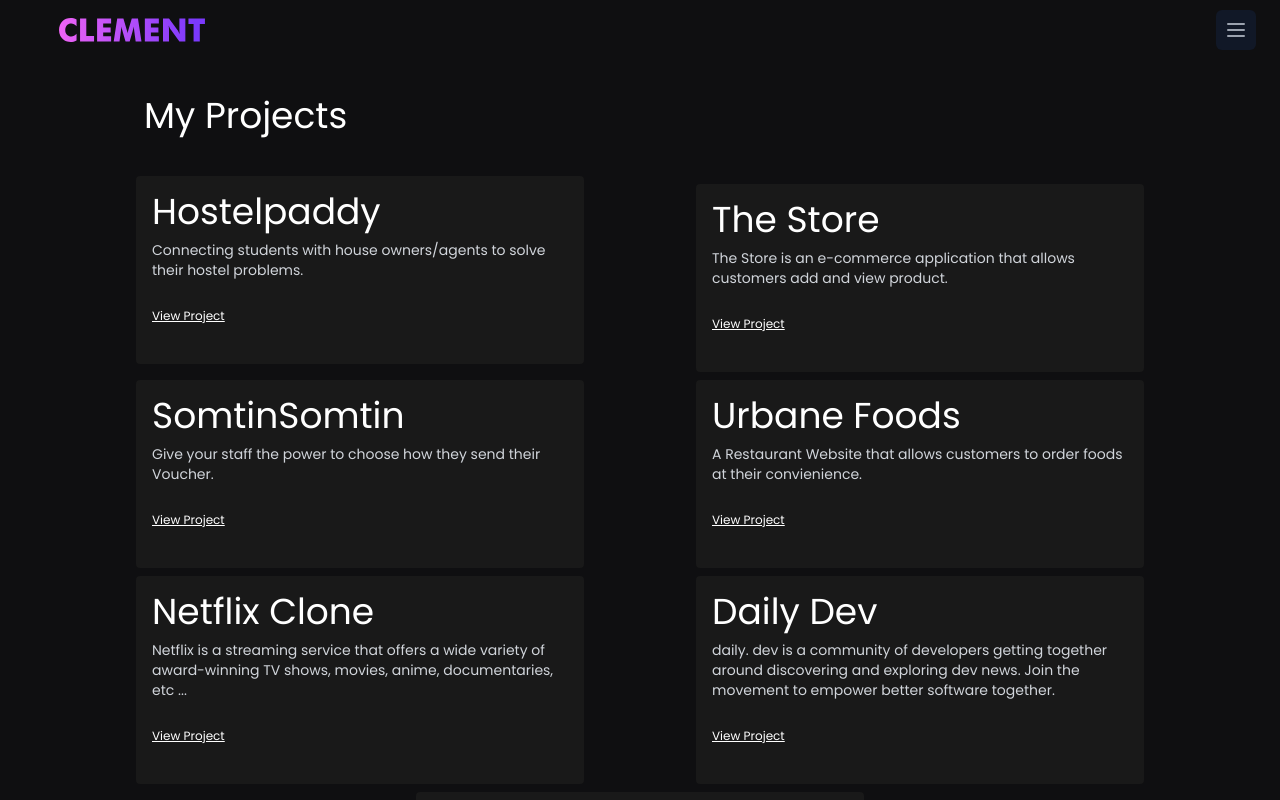
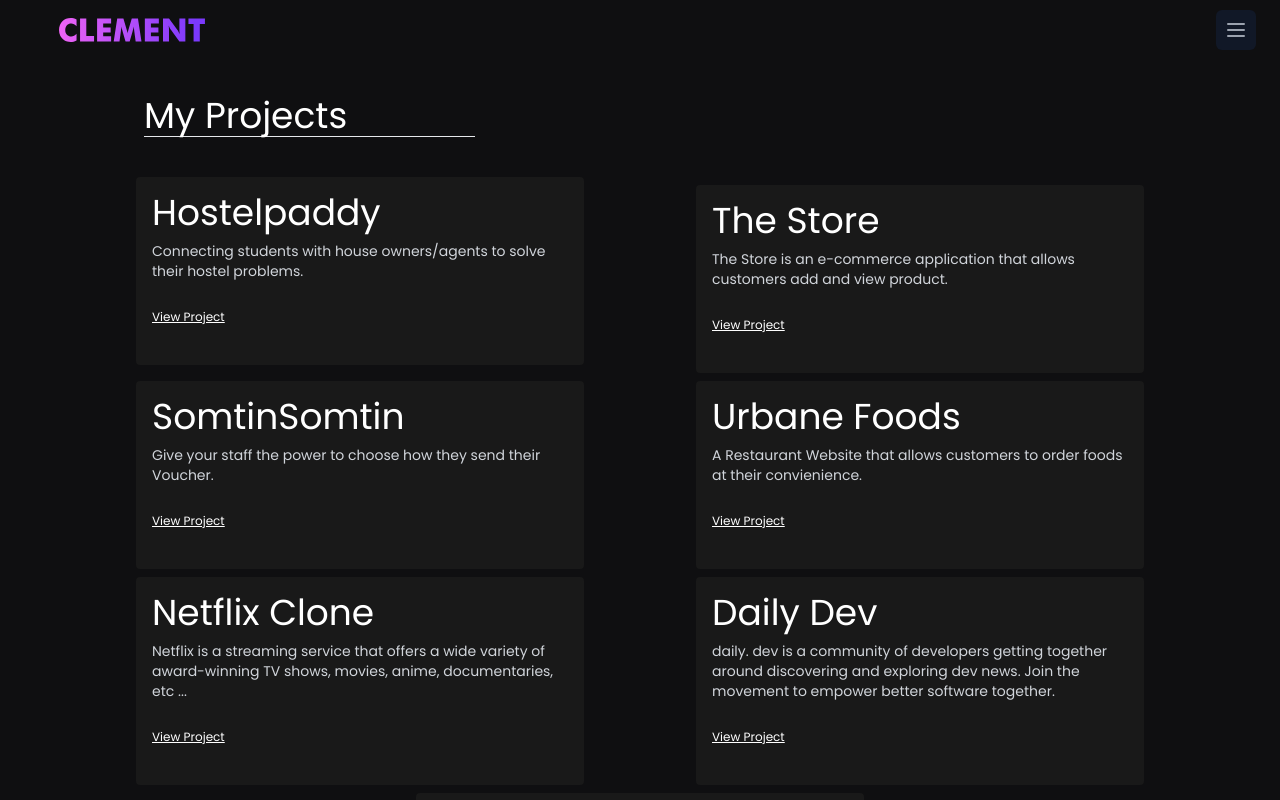
Before and after one commit to iamclement1/Clement-Portfolio, a React (Vite) app: page /projects in a window 1280 px wide. Shown: the top 800 px of the page. Built offline with nearby package versions, Linux system fonts and the light colour scheme.

Commit message:
feats: added articles to portfolio

```diff
--- a/src/Components/Articles/ArticleCard.jsx
+++ b/src/Components/Articles/ArticleCard.jsx
@@ -6,21 +6,18 @@ export default function ArticleCard() {
         <>
             <section className='min-h-screen relative bg-[#0f0f11] text-white pb-10 '>
                 <div className="md:px-20 md:py-24 px-2 py-16 md:space-y-0 ">
-                    <Fade direction="up" className="mb-10">
-                        <p className="md:text-4xl text-2xl">
+                    <p className="md:text-4xl text-2xl mb-10">
                         <span> {totalArticle} </span> articles published
                     </p>
-                    </Fade>
+
                     {/* Hashnode */}
                     <div className="md:flex">
 
                         <div className="md:w-3/6 mb-8">
                             <div>
-                                <Fade direction="up" triggerOnce cascade>
                                 <p className='text-2xl font-medium mb-2 block no-underline'>
                                     Hashnode
                                 </p>
-                                </Fade>
                             </div>
 
                             {
@@ -35,7 +32,6 @@ export default function ArticleCard() {
                                                         </a>
                                                     </li>
                                                 </ul>
-
                                             </div>
                                         </Fade>
                                     )
@@ -46,13 +42,10 @@ export default function ArticleCard() {
 
                         {/* Articles on Medium */}
                         <div className=" md:w-3/6 mb-8">
-
                             <div>
-                                <Fade direction="up" triggerOnce cascade>
                                 <p className='text-2xl font-medium mb-2'>
                                     Medium
                                 </p>
-                                </Fade>
                             </div>
 
                             {
@@ -67,7 +60,6 @@ export default function ArticleCard() {
                                                         </a>
                                                     </li>
                                                 </ul>
-
                                             </div>
                                         </Fade>
                                     )
--- a/src/Components/Projects/ProjectCards.jsx
+++ b/src/Components/Projects/ProjectCards.jsx
@@ -6,10 +6,13 @@ function ProjectCards(props) {
         <>
             <section className="min-h-screen relative bg-[#0f0f11] text-white pb-10">
                 <div className="md:px-20 md:py-24 px-2 py-16 md:space-y-0 ">
-                    <Fade direction="up"
-                    className="mb-10 md:px-16 text-4xl">
+                    <span className="mb-10 md:px-16 text-4xl">
                         My Projects
-                    </Fade>
+                        <div className="px-16">
+                            <hr className="w-1/3" />
+
+                        </div>
+                    </span>
                     <div className="flex flex-wrap justify-around space-y-2">
                         {
                             ProjectData.map((project, index) => {
```
Lines whose indentation alone changed are shown as unchanged.
